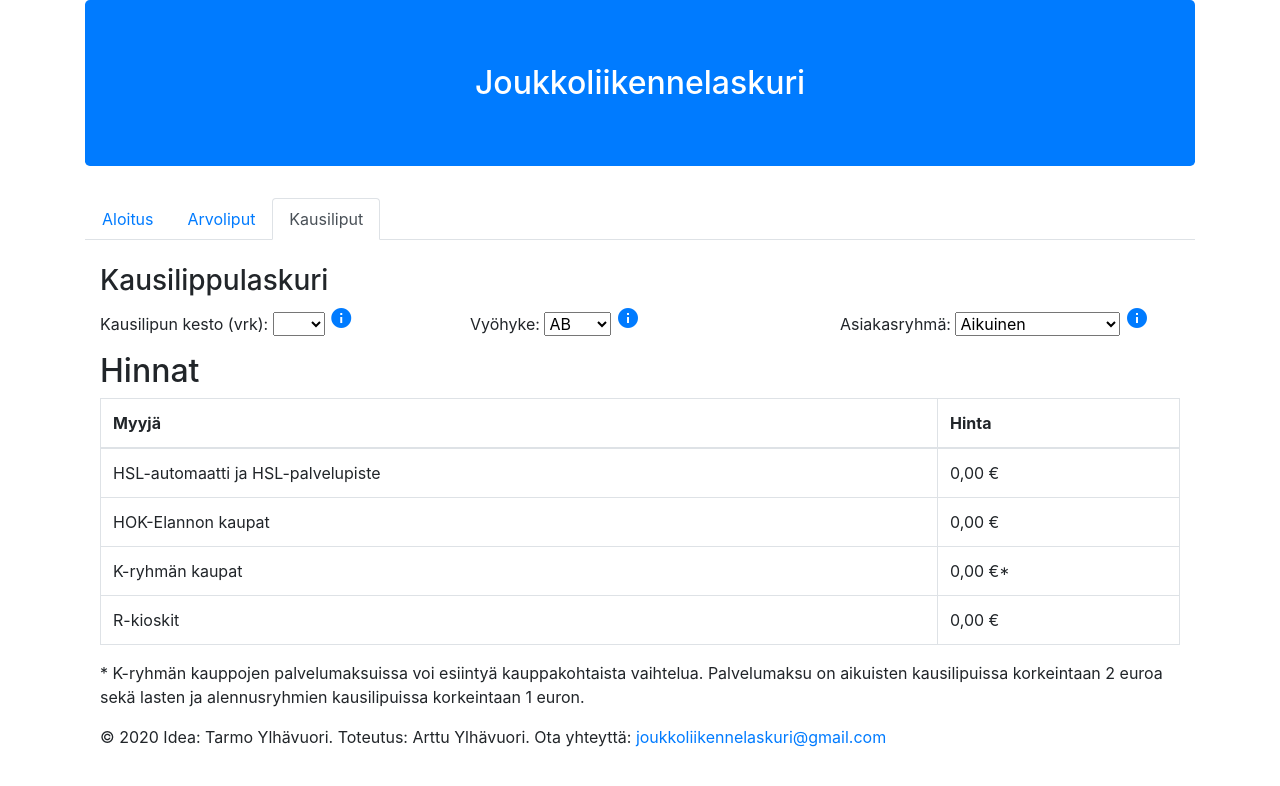
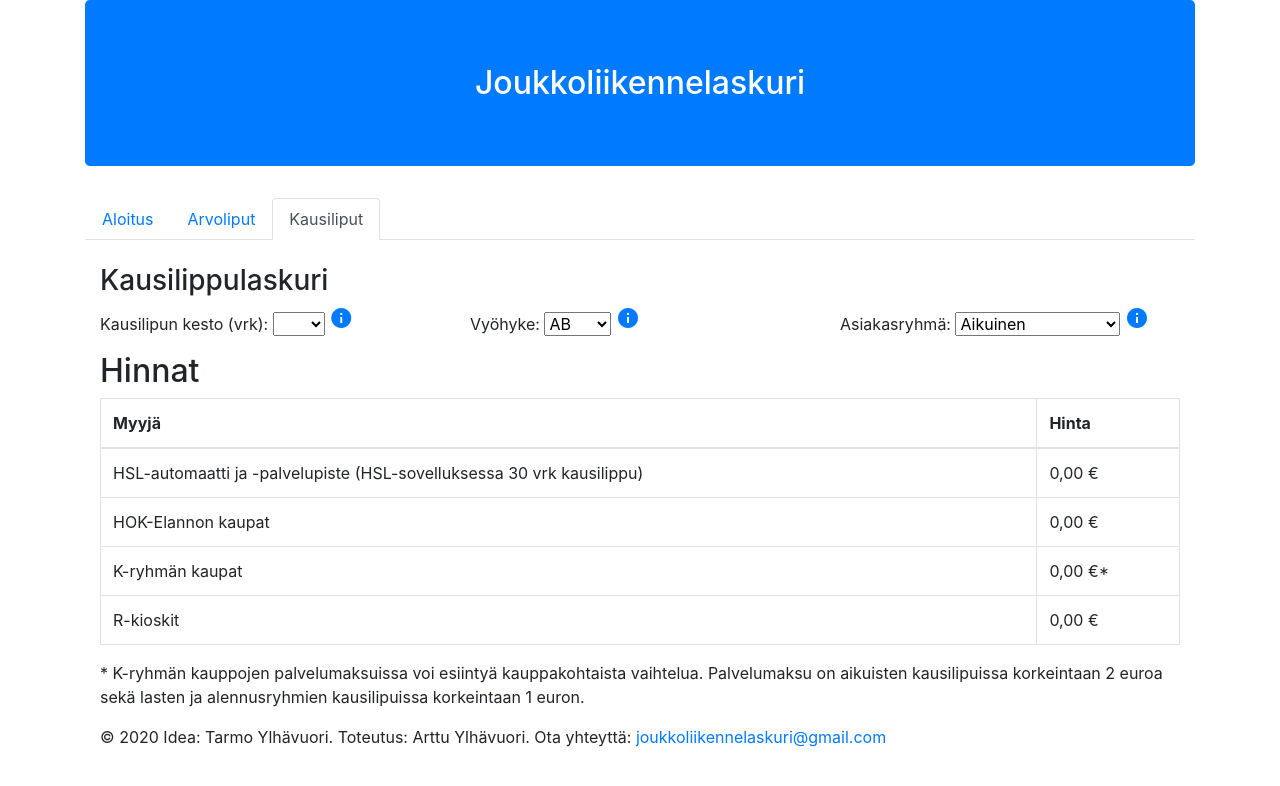
Before and after one commit to pikkuveli/hintalaskuri, a plain HTML site: page index.html in a window 1280 px wide. Both pictures are taken after a click on the link "Kausilippulaskuri". Drawn offline with nearby package versions, Linux system fonts and the light colour scheme.

Commit message:
added HSL-sovellus

```diff
--- a/index.html
+++ b/index.html
@@ -121,7 +121,7 @@
                     </thead>
                     <tbody>
                         <tr>
-                            <td>HSL-automaatti ja HSL-palvelupiste</td>
+                            <td>HSL-automaatti ja -palvelupiste (myös HSL-sovelluksessa ilman palvelupalkkiota)</td>
                             <td><span id="valueCost1">0,00 €</span></td>
                         </tr>
                         <tr>
@@ -216,7 +216,7 @@
                     </thead>
                     <tbody>
                         <tr>
-                            <td>HSL-automaatti ja HSL-palvelupiste</td>
+                            <td>HSL-automaatti ja -palvelupiste (HSL-sovelluksessa 30 vrk kausilippu)</td>
                             <td><span id="seasonCost1">0,00 €</span></td>
                         </tr>
                         <tr>
```
